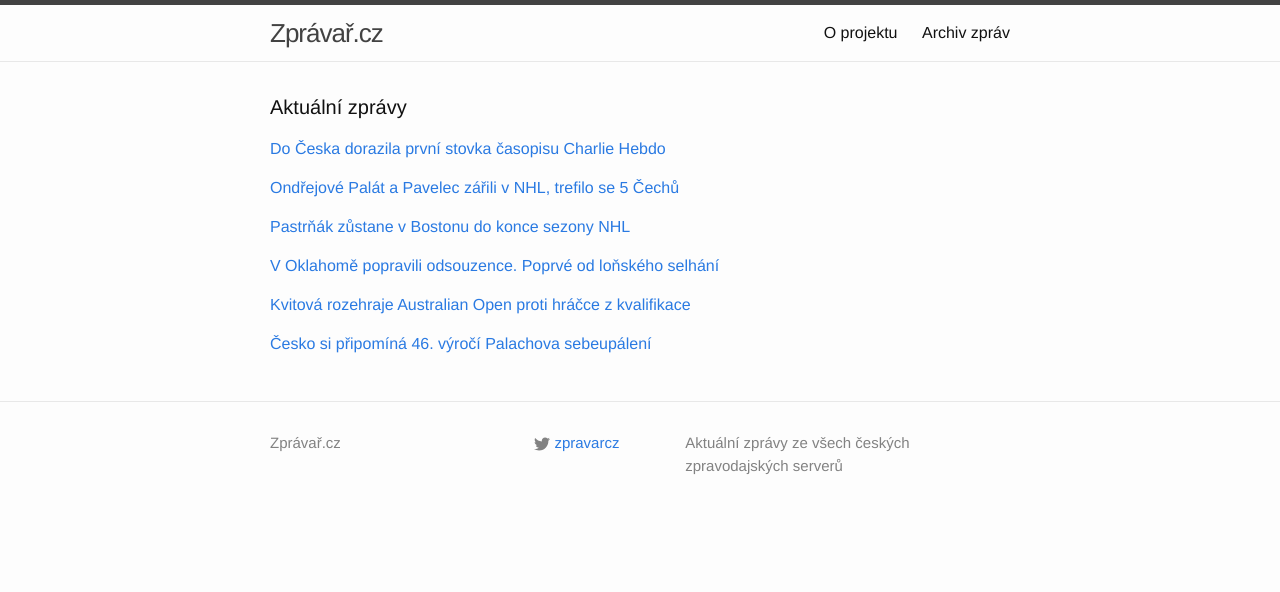
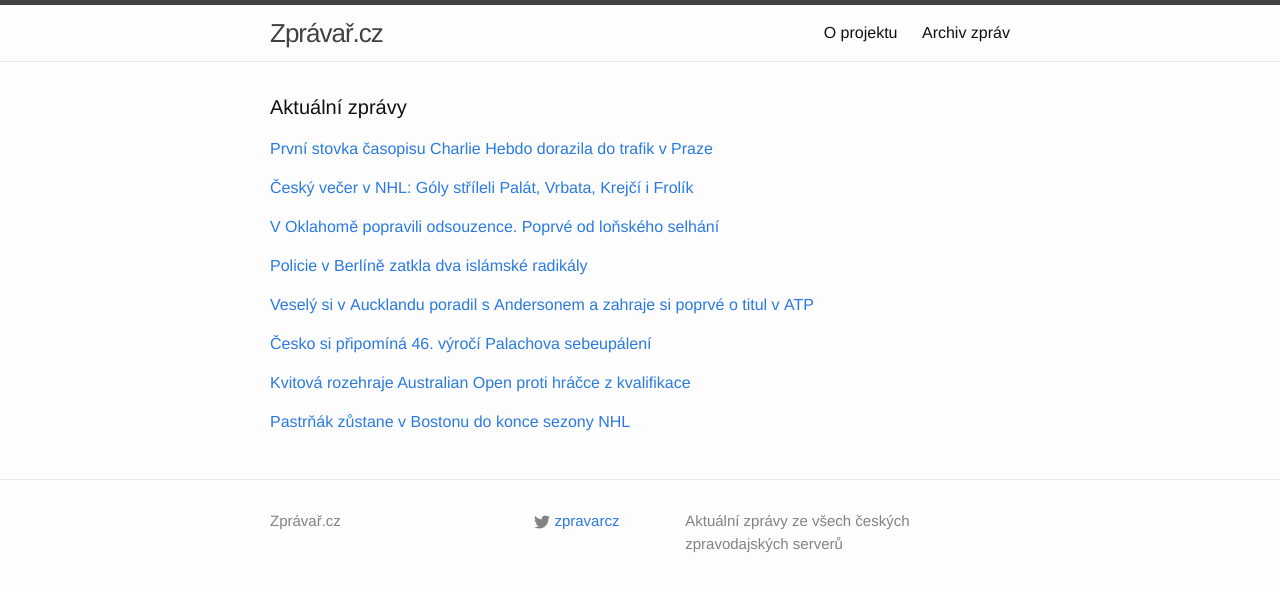
Before and after one commit to adliska/zpravar, a Jekyll site: the page built from index.html, in a window 1280 px wide. Shown: the top 592 px of the page. Built offline with Jekyll 4.4.1, drawn with Linux system fonts in a browser that asks for light colours.

Commit message:
zpravar news update

```diff
--- a/index.html
+++ b/index.html
@@ -5,9 +5,10 @@ layout: default
 <div class="home">
     <h1 class="page-heading">Aktuální zprávy</h1>
 
-<p><a href="javascript:;" onclick="toggle_visibility('zpravy0')">Do Česka dorazila první stovka časopisu Charlie Hebdo</a></p>
+<p><a href="javascript:;" onclick="toggle_visibility('zpravy0')">První stovka časopisu Charlie Hebdo dorazila do trafik v Praze</a></p>
 <div id="zpravy0" style="display:none">
 <ul>
+<li><a href=http://domaci.ihned.cz/c1-63391560-prvni-stovka-casopisu-charlie-hebdo-dorazila-do-trafik-v-praze>První stovka časopisu Charlie Hebdo dorazila do trafik v Praze - domaci.ihned.cz</a></li>
 <li><a href=http://domaci.ihned.cz/c1-63391560-do-ceska-dorazila-prvni-stovka-casopisu-charlie-hebdo>Do Česka dorazila první stovka časopisu Charlie Hebdo - domaci.ihned.cz</a></li>
 <li><a href=http://echo24.cz/a/wYcF8>Prvních sto výtisků Charlie Hebdo dorazilo do Česka - echo24.cz</a></li>
 <li><a href=http://zpravy.aktualne.cz/domaci/nove-cislo-charlie-hebdo-je-v-cesku-dorazila-stovka-kusu/r~b9f83b1a9d4c11e49fc3002590604f2e/>Nové číslo Charlie Hebdo je v Česku. Dorazila stovka kusů - zpravy.aktualne.cz</a></li>
@@ -18,35 +19,36 @@ layout: default
 <li><a href=http://www.ceskenoviny.cz/zpravy/zpravy/casopis-charlie-hebdo-lze-koupit-i-v-cesku-dorazila-prvni-stovka/1169563>Časopis Charlie Hebdo lze koupit i v Česku, dorazila první stovka - www.ceskenoviny.cz</a></li>
 <li><a href=http://www.lidovky.cz/casopis-charlie-hebdo-bude-v-cesku-za-140-korun-vyjde-zrejme-pristi-tyden-13e-/media.aspx?c=A150115_155924_ln-media_rof>Časopis Charlie Hebdo bude v Česku za 140 korun. Vyjde zřejmě příští týden  - www.lidovky.cz</a></li>
 </ul>
-</div><p><a href="javascript:;" onclick="toggle_visibility('zpravy1')">Ondřejové Palát a Pavelec zářili v NHL, trefilo se 5 Čechů</a></p>
+</div><p><a href="javascript:;" onclick="toggle_visibility('zpravy1')">Český večer v NHL: Góly stříleli Palát, Vrbata, Krejčí i Frolík</a></p>
 <div id="zpravy1" style="display:none">
 <ul>
+<li><a href=http://www.tyden.cz/rubriky/sport/hokej/nhl/cesky-vecer-v-nhl-goly-strileli-palat-vrbata-krejci-i-frolik_330296.html>Český večer v NHL: Góly stříleli Palát, Vrbata, Krejčí i Frolík - www.tyden.cz</a></li>
 <li><a href=http://www.rozhlas.cz/_zprava/ondrejove-palat-a-pavelec-zarili-v-nhl-trefilo-se-5-cechu--1444262>Ondřejové Palát a Pavelec zářili v NHL, trefilo se 5 Čechů - www.rozhlas.cz</a></li>
 <li><a href=http://hokej.idnes.cz/palat-se-blyskl-dvema-goly-dcp-/nhl.aspx?c=A150116_072900_nhl_Mkr>Palát se blýskl dvěma góly, brankáři Mrázek s Pavelcem vychytali výhry - hokej.idnes.cz</a></li>
 <li><a href=http://sport.aktualne.cz/palat-dal-dva-goly-a-byl-hvezdou-vecera-radil-i-vrbata/r~853044a89d4811e486b9002590604f2e/>Palát dal dva góly a byl hvězdou večera, řádil i Vrbata - sport.aktualne.cz</a></li>
 <li><a href=http://www.denik.cz/hokej/palat-dal-dva-goly-k-vyhram-prispeli-i-vrbata-krejci-a-frolik-20150116.html>Palát dal dva góly, k výhrám přispěli i Vrbata, Krejčí a Frolík - www.denik.cz</a></li>
 <li><a href=http://www.sportovninoviny.cz/zpravy/palat-dal-dva-goly-k-vyhram-prispeli-i-vrbata-krejci-a-frolik/1169556>Palát dal dva góly, k výhrám přispěli i Vrbata, Krejčí a Frolík - www.sportovninoviny.cz</a></li>
 </ul>
-</div><p><a href="javascript:;" onclick="toggle_visibility('zpravy2')">Pastrňák zůstane v Bostonu do konce sezony NHL</a></p>
+</div><p><a href="javascript:;" onclick="toggle_visibility('zpravy2')">V Oklahomě popravili odsouzence. Poprvé od loňského selhání</a></p>
 <div id="zpravy2" style="display:none">
-<ul>
-<li><a href=http://www.denik.cz/hokej/pastrnak-zustane-v-bostonu-do-konce-sezony-nhl-20150116.html>Pastrňák zůstane v Bostonu do konce sezony NHL - www.denik.cz</a></li>
-<li><a href=http://sport.aktualne.cz/pastrnak-zustava-v-nhl-boston-si-ho-necha-do-konce-sezony/r~2196d8389d4f11e486b9002590604f2e/>Pastrňák zůstává v NHL. Boston si ho nechá do konce sezony - sport.aktualne.cz</a></li>
-<li><a href=http://www.sportovninoviny.cz/zpravy/pastrnak-zustane-v-bostonu-do-konce-sezony-nhl/1169573>Pastrňák zůstane v Bostonu do konce sezony NHL - www.sportovninoviny.cz</a></li>
-</ul>
-</div><p><a href="javascript:;" onclick="toggle_visibility('zpravy3')">V Oklahomě popravili odsouzence. Poprvé od loňského selhání</a></p>
-<div id="zpravy3" style="display:none">
 <ul>
 <li><a href=http://zpravy.aktualne.cz/zahranici/oklahoma-po-jarnim-selhani-znovu-popravila-odsouzence/r~604ca4709d4711e4bdad0025900fea04/>V Oklahomě popravili odsouzence. Poprvé od loňského selhání - zpravy.aktualne.cz</a></li>
 <li><a href=http://zpravy.idnes.cz/poprava-vraha-11mesicni-holcicky-dn9-/zahranicni.aspx?c=A150116_065349_zahranicni_skr>V Oklahomě provedli první popravu od loňského dubna, kdy se nepovedla - zpravy.idnes.cz</a></li>
 <li><a href=http://www.novinky.cz/zahranicni/amerika/358925-oklahoma-zase-popravovala-florida-taky.html>Oklahoma zase popravovala, Florida taky  - www.novinky.cz</a></li>
 </ul>
-</div><p><a href="javascript:;" onclick="toggle_visibility('zpravy4')">Kvitová rozehraje Australian Open proti hráčce z kvalifikace</a></p>
+</div><p><a href="javascript:;" onclick="toggle_visibility('zpravy3')">Policie v Berlíně zatkla dva islámské radikály </a></p>
+<div id="zpravy3" style="display:none">
+<ul>
+<li><a href=http://www.lidovky.cz/policie-v-berline-zatkla-dva-islamske-radikaly-fqi-/zpravy-svet.aspx?c=A150116_092207_ln_zahranici_rof>Policie v Berlíně zatkla dva islámské radikály  - www.lidovky.cz</a></li>
+<li><a href=http://zahranicni.ihned.cz/evropa-slovensko/c1-63391760-berlinska-policie-zatkla-dva-muslimy-verbovali-muze-do-svate-valky>Berlínská policie zatkla dva muslimy, verbovali muže do "svaté války" - zahranicni.ihned.cz</a></li>
+<li><a href=http://www.ceskenoviny.cz/zpravy/zpravy/policie-v-berline-zatkla-dva-muze-udajne-podporovali-is/1169597>Policie v Berlíně zatkla dva muže, údajně podporovali IS - www.ceskenoviny.cz</a></li>
+</ul>
+</div><p><a href="javascript:;" onclick="toggle_visibility('zpravy4')">Veselý si v Aucklandu poradil s Andersonem a zahraje si poprvé o titul v ATP</a></p>
 <div id="zpravy4" style="display:none">
 <ul>
-<li><a href=http://www.sportovninoviny.cz/zpravy/kvitova-rozehraje-australian-open-proti-hracce-z-kvalifikace/1169560>Kvitová rozehraje Australian Open proti hráčce z kvalifikace - www.sportovninoviny.cz</a></li>
-<li><a href=http://sport.idnes.cz/los-australian-open-2015-tenis-dgj-/tenis.aspx?c=A150116_011713_tenis_tny>Kvitová vyzve v 1. kole v Melbourne kvalifikantku, Berdycha čeká Falla - sport.idnes.cz</a></li>
-<li><a href=http://sport.aktualne.cz/los-australian-open/r~12000f3c9d0b11e4b98c002590604f2e/>Los Australian Open: Berdych proti Kolumbijci, Kvitová čeká - sport.aktualne.cz</a></li>
+<li><a href=http://www.denik.cz/tenis/vesely-si-v-aucklandu-poradil-s-andersonem-a-zahraje-si-poprve-o-titul-v-atp-201.html>Veselý si v Aucklandu poradil s Andersonem a zahraje si poprvé o titul v ATP - www.denik.cz</a></li>
+<li><a href=http://sport.aktualne.cz/dalsi-finale-vesely-si-zahraje-poprve-na-atp-o-titul/r~04bc279c9d5711e4ab15002590604f2e/>Další finále! Veselý si zahraje poprvé na ATP o titul - sport.aktualne.cz</a></li>
+<li><a href=http://www.sportovninoviny.cz/zpravy/tenista-vesely-si-v-aucklandu-zahraje-poprve-na-atp-o-titul/1169606>Tenista Veselý si v Aucklandu zahraje poprvé na ATP o titul - www.sportovninoviny.cz</a></li>
 </ul>
 </div><p><a href="javascript:;" onclick="toggle_visibility('zpravy5')">Česko si připomíná 46. výročí Palachova sebeupálení</a></p>
 <div id="zpravy5" style="display:none">
@@ -55,4 +57,18 @@ layout: default
 <li><a href=http://www.novinky.cz/domaci/358927-pietni-akce-pripomenou-vyroci-palachova-sebeupaleni.html>Pietní akce připomenou výročí Palachova sebeupálení - www.novinky.cz</a></li>
 <li><a href=http://www.ceskenoviny.cz/zpravy/zpravy/k-46-vyroci-palachova-sebeupaleni-se-porada-rada-pietnich-akci/1169537>K 46. výročí Palachova sebeupálení se pořádá řada pietních akcí - www.ceskenoviny.cz</a></li>
 </ul>
+</div><p><a href="javascript:;" onclick="toggle_visibility('zpravy6')">Kvitová rozehraje Australian Open proti hráčce z kvalifikace</a></p>
+<div id="zpravy6" style="display:none">
+<ul>
+<li><a href=http://www.sportovninoviny.cz/zpravy/kvitova-rozehraje-australian-open-proti-hracce-z-kvalifikace/1169560>Kvitová rozehraje Australian Open proti hráčce z kvalifikace - www.sportovninoviny.cz</a></li>
+<li><a href=http://sport.idnes.cz/los-australian-open-2015-tenis-dgj-/tenis.aspx?c=A150116_011713_tenis_tny>Kvitová vyzve v 1. kole v Melbourne kvalifikantku, Berdycha čeká Falla - sport.idnes.cz</a></li>
+<li><a href=http://sport.aktualne.cz/los-australian-open/r~12000f3c9d0b11e4b98c002590604f2e/>Los Australian Open: Berdych proti Kolumbijci, Kvitová čeká - sport.aktualne.cz</a></li>
+</ul>
+</div><p><a href="javascript:;" onclick="toggle_visibility('zpravy7')">Pastrňák zůstane v Bostonu do konce sezony NHL</a></p>
+<div id="zpravy7" style="display:none">
+<ul>
+<li><a href=http://www.denik.cz/hokej/pastrnak-zustane-v-bostonu-do-konce-sezony-nhl-20150116.html>Pastrňák zůstane v Bostonu do konce sezony NHL - www.denik.cz</a></li>
+<li><a href=http://sport.aktualne.cz/pastrnak-zustava-v-nhl-boston-si-ho-necha-do-konce-sezony/r~2196d8389d4f11e486b9002590604f2e/>Pastrňák zůstává v NHL. Boston si ho nechá do konce sezony - sport.aktualne.cz</a></li>
+<li><a href=http://www.sportovninoviny.cz/zpravy/pastrnak-zustane-v-bostonu-do-konce-sezony-nhl/1169573>Pastrňák zůstane v Bostonu do konce sezony NHL - www.sportovninoviny.cz</a></li>
+</ul>
 </div></div>
```
